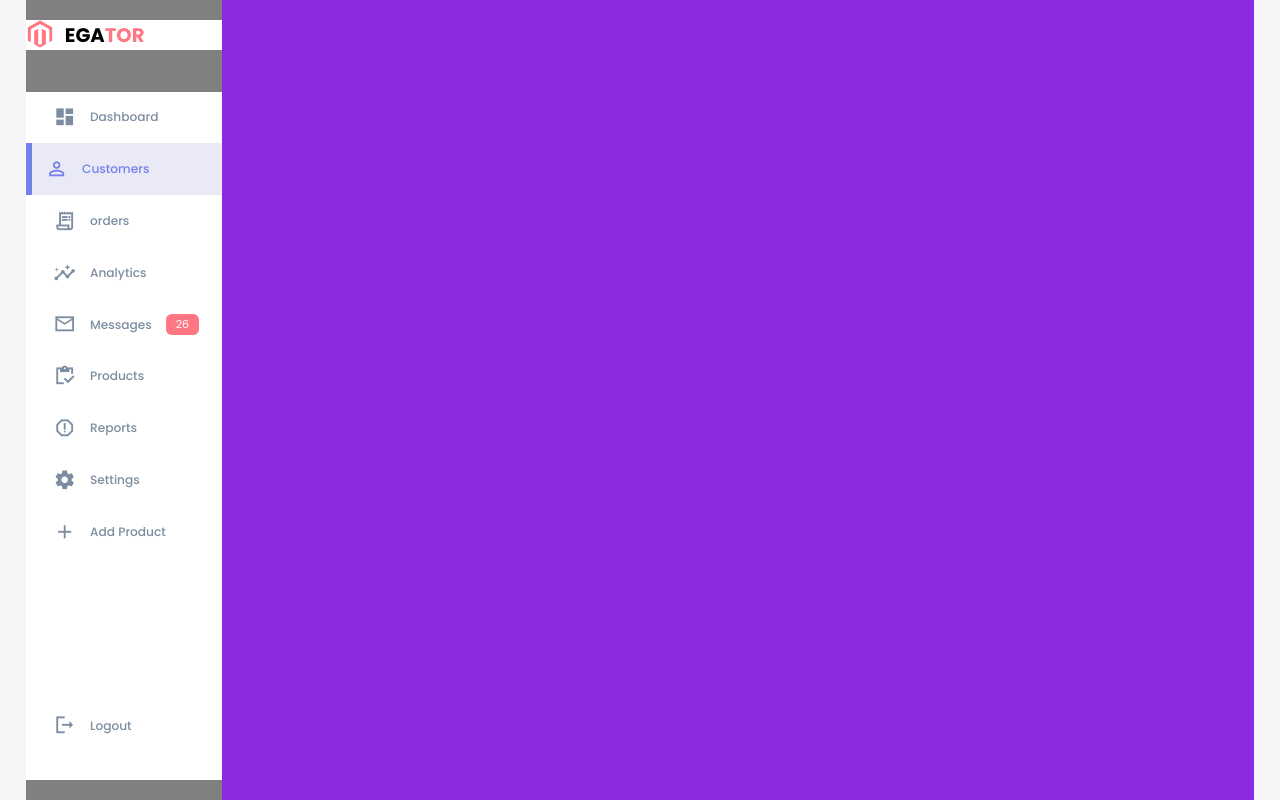
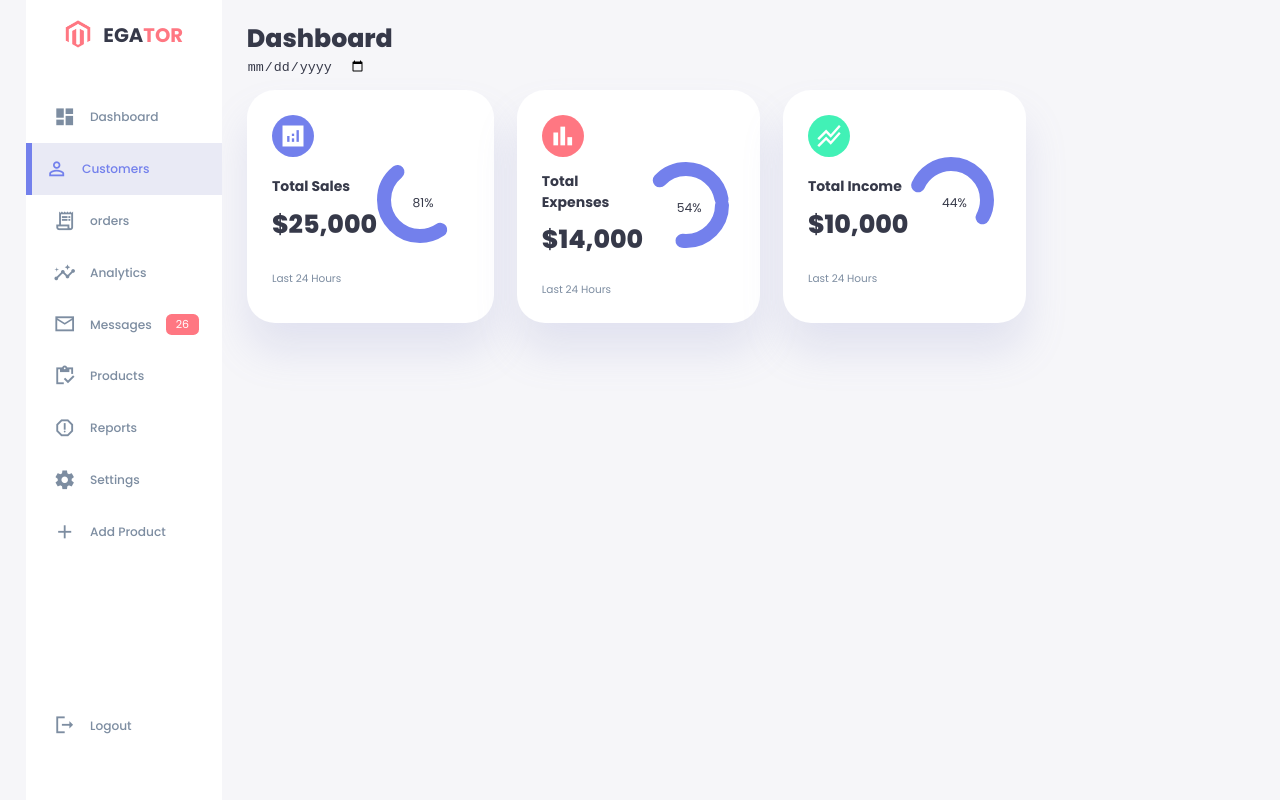
Before and after one commit to deyvsonaguiar/dashboard-light_dark, a plain HTML site: page index.html in a window 1280 px wide. Drawn offline with Linux system fonts and the light colour scheme.

Commit message:
Main with calendar and insights style

```diff
--- a/index.html
+++ b/index.html
@@ -11,6 +11,7 @@
 </head>
 <body>
     <div class="container">
+        <!-- SIDEBAR -->
         <aside>
             <div class="top">
                 <div class="logo">
@@ -22,7 +23,6 @@
                 <span class="material-icons-sharp">close</span>
                 </div>
             </div>
-
             <div class="sidebar">
                 <a href="#"><span class="material-icons-sharp">dashboard</span>
                     <h3>Dashboard</h3>
@@ -58,6 +58,73 @@
                 </a>
             </div>
         </aside>
+        <!-- MAIN -->
+        <main>
+            <h1>Dashboard</h1>
+            <div class="date">
+                <input type="date">
+            </div>
+
+            <div class="insights">
+                <div class="sales">
+                    <span class="material-icons-sharp">analytics</span>
+                    <div class="middle">
+                        <div class="left">
+                            <h3>Total Sales</h3>
+                            <h1>$25,000</h1>
+                        </div>
+                        <div class="progress">
+                            <svg>
+                                <circle cx="38" cy="38" r="36"></circle>
+                            </svg>
+                            <div class="number">
+                                <p>81%</p>
+                            </div>
+                        </div>
+                    </div>
+                    <small class="text-muted">Last 24 Hours</small>
+                </div>
+
+                <div class="expenses">
+                    <span class="material-icons-sharp">bar_chart</span>
+                    <div class="middle">
+                        <div class="left">
+                            <h3>Total Expenses</h3>
+                            <h1>$14,000</h1>
+                        </div>
+                        <div class="progress">
+                            <svg>
+                                <circle cx="38" cy="38" r="36"></circle>
+                            </svg>
+                            <div class="number">
+                                <p>54%</p>
+                            </div>
+                        </div>
+                    </div>
+                    <small class="text-muted">Last 24 Hours</small>
+                </div>
+
+                <div class="income">
+                    <span class="material-icons-sharp">stacked_line_chart</span>
+                    <div class="middle">
+                        <div class="left">
+                            <h3>Total Income</h3>
+                            <h1>$10,000</h1>
+                        </div>
+                        <div class="progress">
+                            <svg>
+                                <circle cx="38" cy="38" r="36"></circle>
+                            </svg>
+                            <div class="number">
+                                <p>44%</p>
+                            </div>
+                        </div>
+                    </div>
+                    <small class="text-muted">Last 24 Hours</small>
+                </div>
+            </div>
+        </main>
+
     </div>
 </body>
     <script src="index.js"></script>
--- a/style.css
+++ b/style.css
@@ -52,6 +52,7 @@ body {
     background: var(--color-background);
     user-select: none;
     overflow-x: hidden;
+    color: var(--color-dark);
 }
 
 .container {
@@ -60,7 +61,6 @@ body {
     margin: 0 auto;
     gap: 1.8rem;
     grid-template-columns: 14rem auto 23rem;
-    background: blueviolet;
 }
 
 a {
@@ -134,14 +134,14 @@ b {
 
 aside {
     height: 100vh;
-    background: gray;
+    background: white;
 }
 
 aside .top {
     background: white;
     display: flex;
     align-items: center;
-    justify-content: space-between;
+    justify-content: space-evenly;
     margin-top: 1.4rem;
 }
 
@@ -229,3 +229,120 @@ aside .sidebar .message-count {
     font-size: 11px;
     border-radius: var(--border-radius-1);
 }
+
+/**---------------------Style Man---------------------*/
+
+main {
+    margin-top: 1.4rem;
+}
+
+main.date {
+    display: inline-block;
+    background: var(--color-light);
+    border-radius: var(--border-radius-1);
+    margin-top: 1rem;
+    padding: 0.5rem 1.6rem;
+}
+
+main .date input[type="date"] {
+    background: transparent;
+    color: var(--color-dark);
+}
+
+main .insights {
+    display: grid;
+    grid-template-columns: repeat(3, 1fr);
+    gap: 1.6rem;
+}
+
+main .insights > div {
+    background: var(--color-white);
+    padding: var(--card-padding);
+    border-radius: var(--card-border-radius);
+    margin-top: 1rem;
+    box-shadow: var(--box-shadow);
+}
+
+main .insights > div:hover {
+    box-shadow: none;
+}
+
+main .insights > div span {
+    background: var(--color-primary);
+    padding: 0.5rem;
+    border-radius: 50%;
+    color: var(--color-white);
+    font-size: 2rem;
+}
+
+main .insights > div.expenses span {
+    background: var(--color-danger);
+}
+
+main .insights > div.income span {
+    background: var(--color-success);
+}
+
+main .insights > div .middle {
+    display: flex;
+    align-items: center;
+    justify-content: space-between;
+}
+
+main .insights h3 {
+    margin: 1rem 0 0.6rem;
+    font-size: 1rem;
+}
+
+main .insights .progress {
+    position: relative;
+    width: 92px;
+    height: 92px;
+    border-radius: 50%;
+}
+
+main .insights svg {
+    width: 7rem;
+    height: 7rem;
+}
+
+main .insights svg circle {
+    fill: none;
+    stroke: var(--color-primary);
+    stroke-width: 14;
+    stroke-linecap: round;
+    transform: translate(5px, 5px);
+    stroke-dasharray: 110;
+    stroke-dashoffset: 92;
+}
+
+main .insights .sales svg circle {
+    stroke-dashoffset: -30;
+    stroke-dasharray: 200;
+}
+
+main .insights .expenses svg circle {
+    stroke-dashoffset: 20;
+    stroke-dasharray: 80;
+}
+
+main .insights .sales svg circle {
+    stroke-dashoffset: -35;
+    stroke-dasharray: 110;
+}
+
+main .insights .progress .number {
+    position: absolute;
+    top: 0;
+    left: 0;
+    height: 100%;
+    width: 100%;
+    display: flex;
+    justify-content: center;
+    align-items: center;
+}
+
+main .insights small {
+    margin-top: 1.6rem;
+    display: block;
+}
```
